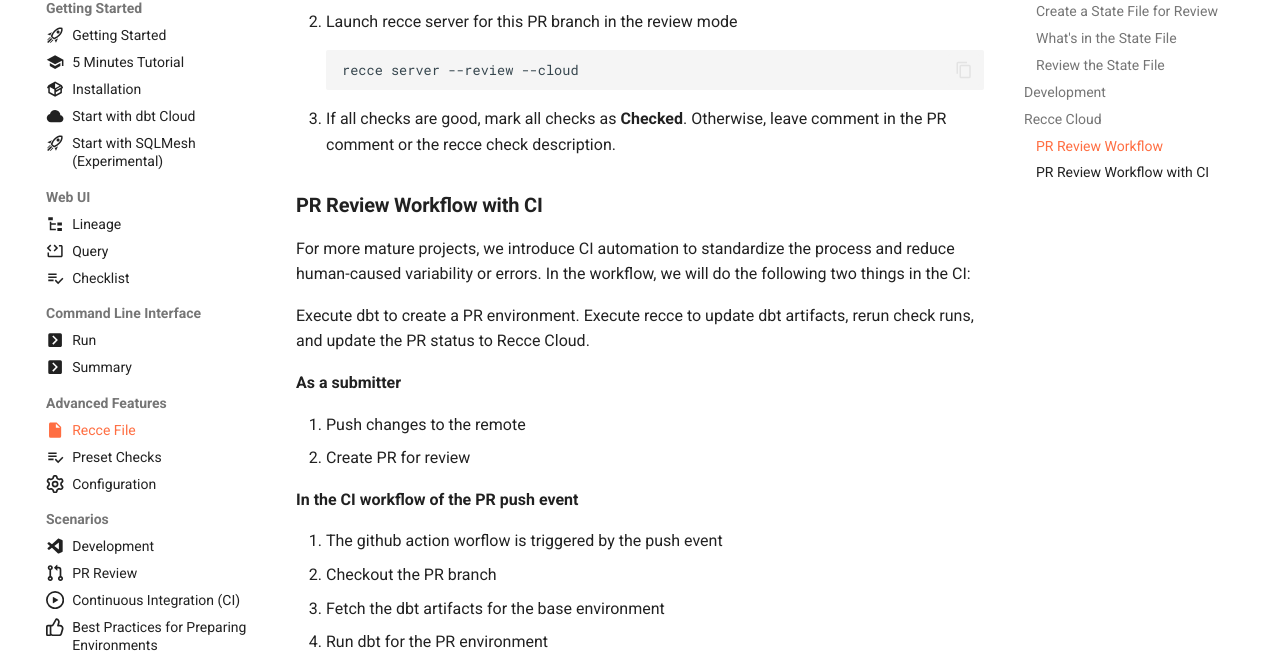
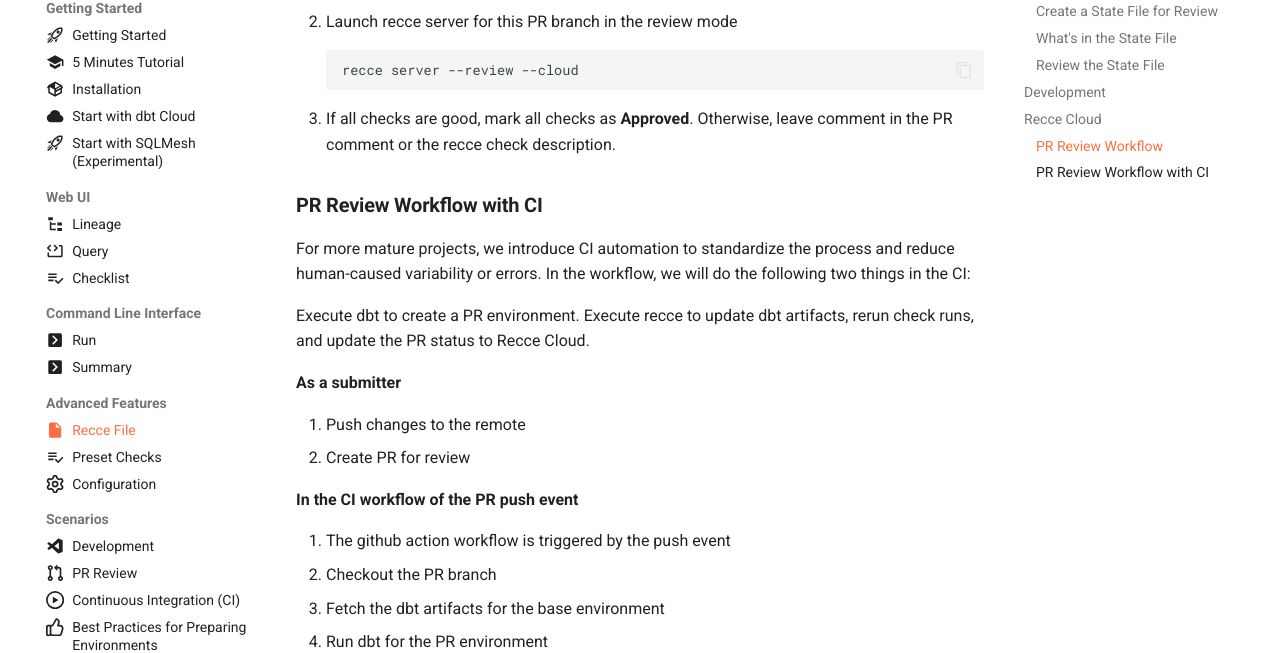
Before and after one commit to DataRecce/recce-documentation, an MkDocs documentation site: the page built from docs/docs/features/state-file.md, in a window 1280 px wide and 900 px high, scrolled down 3439 px. Shown: the part 151-804 px from the top of the window. Built offline with MkDocs 1.6.1 and Material for MkDocs 9.7.7, drawn with Linux system fonts in a browser that asks for light colours; comment, search, counter and statistics services are not loaded.

Commit message:
Change wording from checked to approved
Signed-off-by: Wei-Chun, Chang <wcchang@infuseai.io>

````diff
--- a/docs/docs/features/state-file.md
+++ b/docs/docs/features/state-file.md
@@ -86,7 +86,7 @@
    ```
    recce server --review --cloud
    ```
-1. If all checks are good, mark all checks as **Checked**. Otherwise, leave comment in the PR comment or the recce check description.
+1. If all checks are good, mark all checks as **Approved**. Otherwise, leave comment in the PR comment or the recce check description.
 
 ### PR Review Workflow with CI
 
@@ -103,7 +103,7 @@
 
 **In the CI workflow of the PR push event**
 
-1. The github action worflow is triggered by the push event
+1. The github action workflow is triggered by the push event
 1. Checkout the PR branch
 1. Fetch the dbt artifacts for the base environment
 1. Run dbt for the PR environment
````
